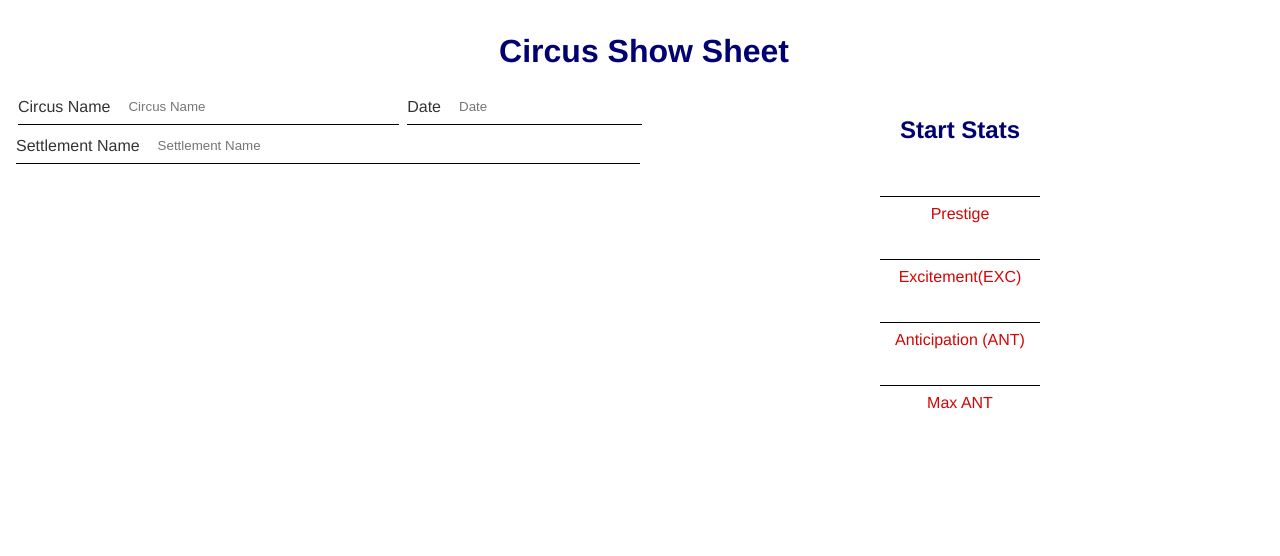
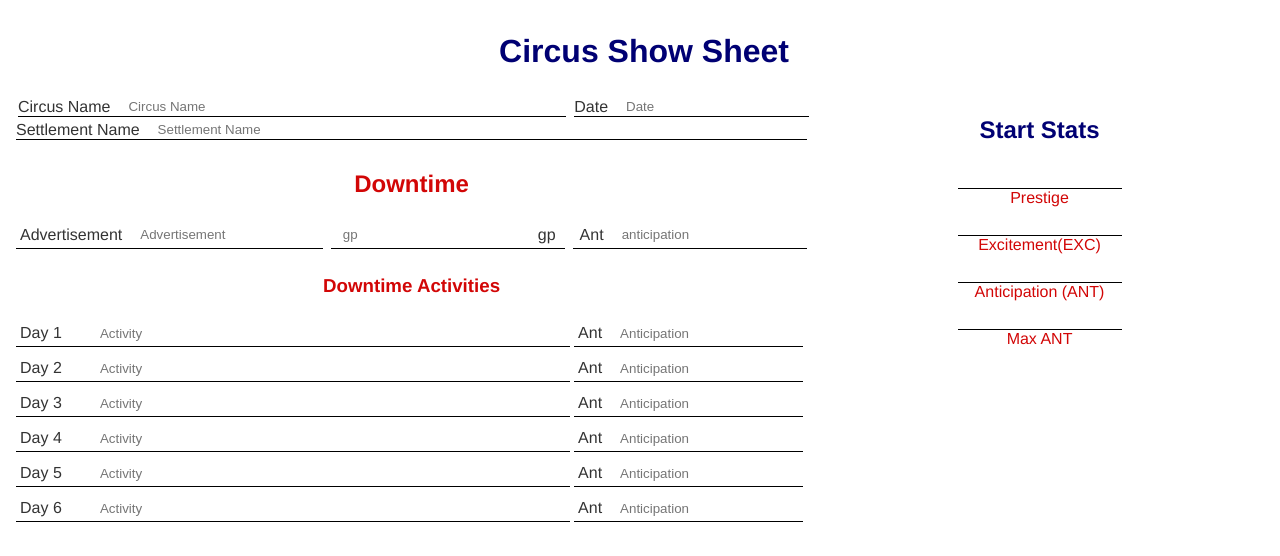
Before and after one commit to Xillians/circus-acts, a Next.js app: page / in a window 1280 px wide. Shown: the top 556 px of the page. Built offline with nearby package versions, Linux system fonts and the light colour scheme.

Commit message:
remove dividers

```diff
--- a/src/app/_components/sheet.tsx
+++ b/src/app/_components/sheet.tsx
@@ -1,7 +1,8 @@
 import React from "react";
 import { StartStats } from "./sheet/start-stats";
 import { Box, Flex, Heading } from "@chakra-ui/react";
-import { CircusDetails } from "./circus-details";
+import { CircusDetails } from "./sheet/circus-details";
+import { Downtime } from "./sheet/downtime";
 
 export const Sheet: React.FC = () => {
   return (
@@ -22,7 +23,14 @@ export const Sheet: React.FC = () => {
         Circus Show Sheet
       </Heading>
       <Flex>
-        <CircusDetails circusName="Circus Name" settlementName="Settlement Name" date="Date" />
+        <Flex flexDir={"column"}>
+          <CircusDetails
+            circusName="Circus Name"
+            settlementName="Settlement Name"
+            date="Date"
+          />
+          <Downtime />
+        </Flex>
         <StartStats />
       </Flex>
     </Box>
--- a/src/app/_components/circus-details.tsx
+++ b/src/app/_components/sheet/circus-details.tsx
@@ -1,5 +1,5 @@
-import { Divider, Flex, Grid, Input, Tag } from "@chakra-ui/react";
-import React, { useEffect, useRef, useState } from "react";
+import { Flex, Grid, Input, Tag } from "@chakra-ui/react";
+import React, { useRef } from "react";
 
 interface circusDetailsProps {
   circusName: string;
@@ -50,7 +50,7 @@ const LabelledInput: React.FC<LabelledInputProps> = ({
         w="100%"
         p={2}
     >
-      <Flex direction="row" alignItems="center" w={"100%"} gap={16}>
+      <Flex direction="row" alignItems="center" w={"100%"} gap={16} borderBottom={"1px solid black"}>
         <Tag variant="solid" colorScheme="teal">
           {label}
         </Tag>
@@ -62,7 +62,6 @@ const LabelledInput: React.FC<LabelledInputProps> = ({
             outline={"none"}
         />
       </Flex>
-      <Divider orientation="horizontal" h="1px" bg="black" />
     </Flex>
   );
 };
--- /dev/null
+++ b/src/app/_components/sheet/downtime.tsx
@@ -0,0 +1,155 @@
+import { Flex, Grid, Heading, Input, Tag } from "@chakra-ui/react";
+import React from "react";
+
+export const Downtime: React.FC = () => {
+  return (
+    <Flex
+      direction="column"
+      justifyContent="center"
+      alignItems="center"
+      w="100%"
+      p={4}
+    >
+      <Heading as="h2" size="md" style={{ color: "var(--secondary-color)" }}>
+        Downtime
+      </Heading>
+      <Advertisement />
+      <Activities />
+    </Flex>
+  );
+};
+
+const Advertisement: React.FC = () => {
+  return (
+    <Grid
+      templateColumns="1fr 1fr 1fr"
+      justifyContent="center"
+      p={4}
+      gap={8}
+      w="100%"
+    >
+      <Grid>
+        <Flex
+          direction="row"
+          justifyContent="center"
+          alignItems="center"
+          p={4}
+          gap={16}
+          borderBottom={"1px solid black"}
+        >
+          <Tag>Advertisement</Tag>
+          <Input
+            type="text"
+            placeholder="Advertisement"
+            border={"none"}
+            outline={"none"}
+          />
+        </Flex>
+      </Grid>
+      <Grid>
+        <Flex
+          direction="row"
+          justifyContent="center"
+          alignItems="center"
+          p={4}
+          gap={16}
+          borderBottom={"1px solid black"}
+        >
+          <Input
+            type="text"
+            placeholder="gp"
+            border={"none"}
+            outline={"none"}
+          />
+          <Tag>gp</Tag>
+        </Flex>
+      </Grid>
+      <Grid>
+        <Flex
+          direction="row"
+          justifyContent="center"
+          alignItems="center"
+          p={4}
+          gap={16}
+          borderBottom={"1px solid black"}
+        >
+          <Tag>Ant</Tag>
+          <Input
+            type="text"
+            placeholder="anticipation"
+            border={"none"}
+            outline={"none"}
+          />
+        </Flex>
+      </Grid>
+    </Grid>
+  );
+};
+
+const Activities: React.FC = () => {
+  const days = ["Day 1", "Day 2", "Day 3", "Day 4", "Day 5", "Day 6"];
+  return (
+    <Flex
+      direction="column"
+      justifyContent="center"
+      alignItems="center"
+      w="100%"
+      p={4}
+    >
+      <Heading as="h3" size="sm" style={{ color: "var(--secondary-color)" }}>
+        Downtime Activities
+      </Heading>
+      {days.map((day, index) => (
+        <Grid key={index} templateColumns="3fr 1fr">
+          <Flex
+            direction="column"
+            justifyContent="center"
+            alignItems="center"
+            p={4}
+          >
+            <Flex
+              direction="row"
+              justifyContent={"space-between"}
+              alignItems="center"
+              p={4}
+              w={"100%"}
+              borderBottom={"1px solid black"}
+            >
+              <Tag>{day}</Tag>
+              <Input
+                type="text"
+                placeholder="Activity"
+                border={"none"}
+                outline={"none"}
+                w={"85%"}
+              />
+            </Flex>
+          </Flex>
+          <Flex
+            direction="column"
+            justifyContent="center"
+            alignItems="center"
+            p={4}
+          >
+            <Flex
+              direction="row"
+              justifyContent="center"
+              alignItems="center"
+              p={4}
+              gap={16}
+              borderBottom={"1px solid black"}
+              >
+              <Tag>Ant</Tag>
+              <Input
+                type="text"
+                placeholder="Anticipation"
+                border={"none"}
+                outline={"none"}
+              />
+            </Flex>
+          </Flex>
+        </Grid>
+      ))}
+    </Flex>
+  );
+};
--- a/src/app/_components/sheet/start-stats.tsx
+++ b/src/app/_components/sheet/start-stats.tsx
@@ -1,4 +1,4 @@
-import { Flex, Heading, Input, Tag, Divider } from "@chakra-ui/react";
+import { Flex, Heading, Input, Tag } from "@chakra-ui/react";
 import React from "react";
 
 export const StartStats: React.FC = () => {
@@ -68,8 +68,9 @@ const LabelledInput: React.FC<LabelledInputProps> = ({
         fontSize={"1em"}
         fontWeight="bold"
         outline={"none"}
+        w={"100%"}
+        borderBottom={"1px solid black"}
       />
-      <Divider orientation="horizontal" h="1px" bg="black" />
       <Tag color={"var(--secondary-color)"}>{label}</Tag>
     </Flex>
   );
```
